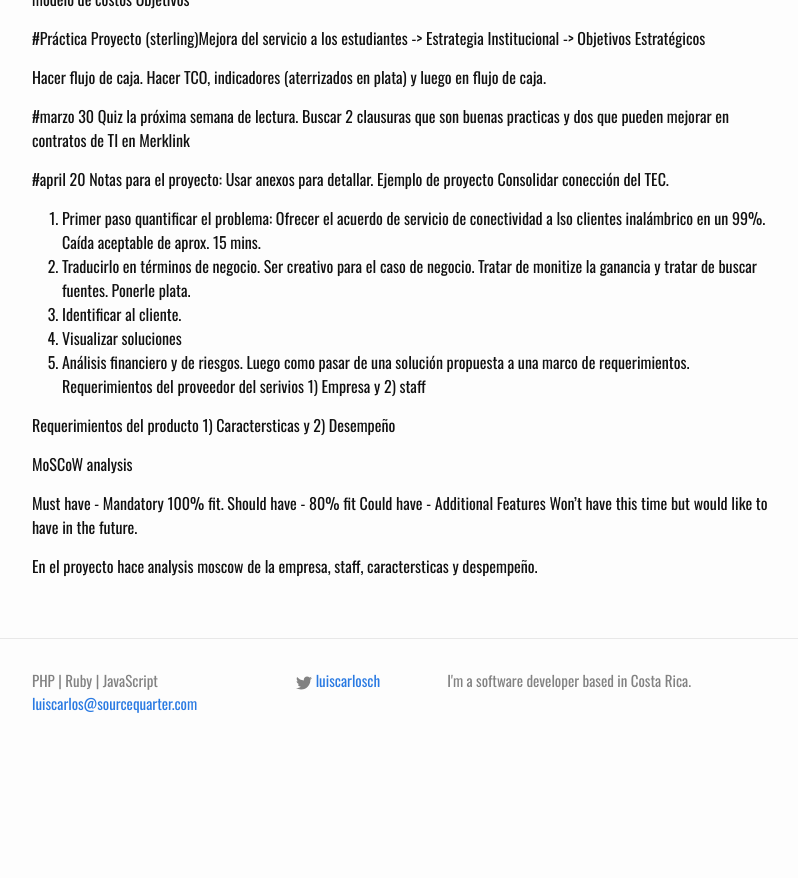
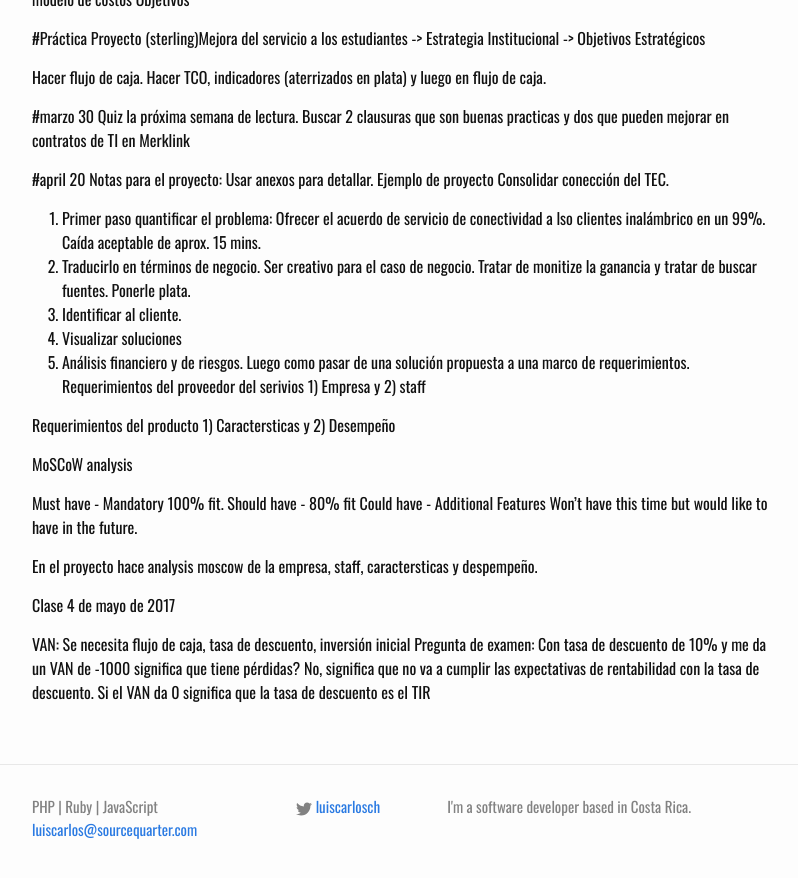
Before and after one commit to lucachaco/sourcequarter-lander, a Jekyll site: the page built from _posts/2017-02-09-adquisicion-de-ti-y-outsourcing.md, in a window 1280 px wide and 900 px high, scrolled down 2313 px. Shown: the top 878 px of the window, without its empty margins (238-1036 px from the left). Built offline with Jekyll 4.4.1, drawn with Linux system fonts in a browser that asks for light colours; our own code applies the rules of GitHub Pages for plain Markdown files; before the commit the page ends 3087 px from its top, so only the background shows below that.

Commit message:
Update 2017-02-09-adquisicion-de-ti-y-outsourcing.md

```diff
--- a/_posts/2017-02-09-adquisicion-de-ti-y-outsourcing.md
+++ b/_posts/2017-02-09-adquisicion-de-ti-y-outsourcing.md
@@ -166,3 +166,11 @@ Could have - Additional Features
 Won't have this time but would like to have in the future.
 
 En el proyecto hace analysis moscow de la empresa, staff, caractersticas y despempeño.
+
+Clase 4 de mayo de 2017
+
+
+VAN: Se necesita flujo de caja, tasa de descuento, inversión inicial
+Pregunta de examen: Con tasa de descuento de 10% y me da un VAN de -1000 significa que tiene pérdidas?
+No, significa que no va a cumplir las expectativas de rentabilidad con la tasa de descuento.
+Si el VAN da 0 significa que la tasa de descuento es el TIR
```
